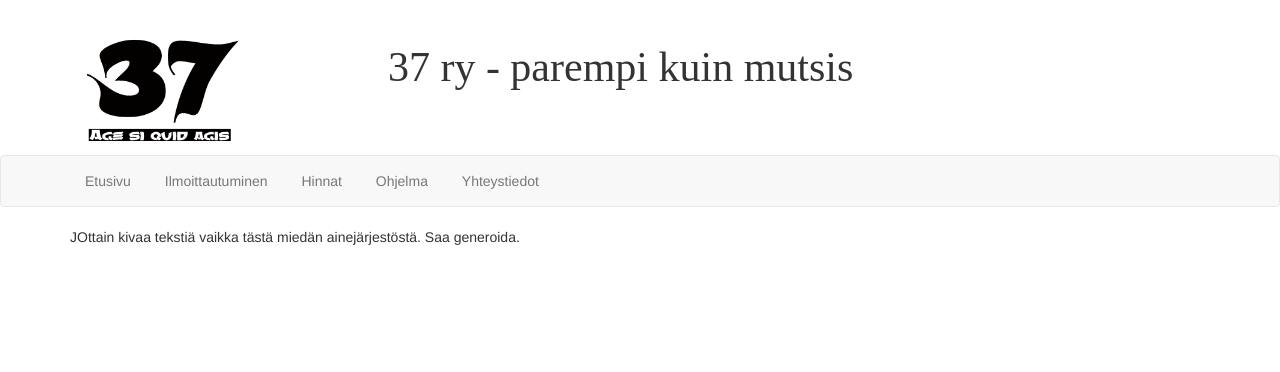
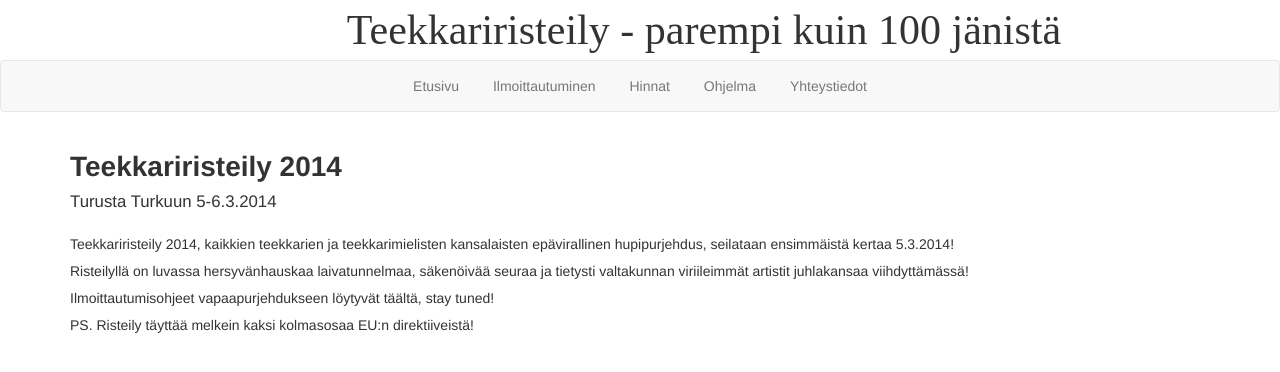
Before and after one commit to kolmeseiska/kolmeseiska.github.io, a Jekyll site: the page built from index.html, in a window 1280 px wide. Shown: the top 372 px of the page. Built offline with Jekyll 4.4.1, drawn with Linux system fonts in a browser that asks for light colours; nearby versions of some CDN libraries; some web fonts are replaced.

Commit message:
Replaced 37-specific stuff with risteily-specific stuff, modified styles and added some front page content

```diff
--- a/_includes/header.html
+++ b/_includes/header.html
@@ -2,19 +2,19 @@
 <html lang="en">
   <head>
     <meta charset="utf-8">
-    <title>37 ry</title>
-    <link rel="stylesheet" href="/css/style.css">
+    <title>{% if page.title %} {{ page.title }} -  {% endif %} Teekkariristeily</title>
     <link href="//maxcdn.bootstrapcdn.com/font-awesome/4.2.0/css/font-awesome.min.css" rel="stylesheet">
     <link rel="stylesheet" href="https://maxcdn.bootstrapcdn.com/bootstrap/3.3.1/css/bootstrap.min.css">
     <link rel="stylesheet" type="text/css" href="//fonts.googleapis.com/css?family=Droid+Sans" />
+    <link rel="stylesheet" href="/css/style.css">
   </head>
 
   <body>
     <div id="container">
       <header id="siteHeader">
       <div id="logo_block">
-        <a href="/"><img id="main_logo"src="/images/37_official.png" alt="37 ry"/></a>
-        <span id="slogan">37 ry - parempi kuin mutsis</span>
+        <!--        <a href="/"><img id="main_logo"src="/images/37_official.png" alt="37 ry"/></a> -->
+        <span id="slogan">Teekkariristeily - parempi kuin 100 jänistä</span>
       </div>
         <nav id="navTop" class="navbar navbar-default">
           {% include navigation.html %}
--- a/_includes/navigation.html
+++ b/_includes/navigation.html
@@ -1,10 +1,15 @@
 <div class="container">
     <ul class="nav navbar-nav centered">
       {% for nav in site.navigation %}
-
-      <li class= {% if nav.url == page.url %} centered active {% else %} centered {% endif %}>
-          <a href= {{ nav.url }}>{{ nav.title  }}</a>
-        </li>
+        {% if nav.url == page.url %}
+          <li class="active">
+            <a href= {{ nav.url }}>{{ nav.title  }}</a>
+            </li>
+        {% else %}
+          <li>
+            <a href= {{ nav.url }}>{{ nav.title  }}</a>
+          </li>
+        {% endif %}
       {% endfor %}
     </ul>
 </div>
--- a/css/style.css
+++ b/css/style.css
@@ -8,6 +8,27 @@ html {
   background-color: black;**/
 }
 
+h1 {
+  display: block;
+  margin: 20px auto;
+  font-size: 2em;
+  font-weight: bold;
+}
+h1 span {
+  font-size: 0.6em;
+  font-weight: normal;
+}
+p {
+  margin: 0.5em 0;
+  display: block;
+  width: 80%;
+}
+
+header {
+  display: block;
+  min-height: 20%;
+  text-align: center;
+}
 #main_logo {
   margin-left: 5%;
   margin-top: 2%;
@@ -27,5 +48,21 @@ html {
 .centered {
   float: none !important;
   margin: 0 auto !important;
+}
+
+nav ul {
+  width: 100%;
+  margin: auto;
+}
+
+nav li {
+  float: none !important;
+  margin: 0 auto;
   display: inline-block !important;
 }
+
+.todo {
+  font-weight: bold;
+  color: #840B0B;
+
+}
--- a/index.html
+++ b/index.html
@@ -1,6 +1,18 @@
 ---
 layout: default
-title: Foo
 ---
 
-JOttain kivaa tekstiä vaikka tästä miedän ainejärjestöstä. Saa generoida.
+<section>
+  <article>
+    <hgroup>
+      <h1>Teekkariristeily 2014 </br>
+        <span>Turusta Turkuun 5-6.3.2014 </span>
+      </h1>
+    </hgroup>
+
+    <p>Teekkariristeily 2014, kaikkien teekkarien ja teekkarimielisten kansalaisten epävirallinen hupipurjehdus, seilataan ensimmäistä kertaa 5.3.2014!</p>
+    <p>Risteilyllä on luvassa hersyvänhauskaa laivatunnelmaa, säkenöivää seuraa ja tietysti valtakunnan viriileimmät artistit juhlakansaa viihdyttämässä! </p>
+    <p> Ilmoittautumisohjeet vapaapurjehdukseen löytyvät täältä, stay tuned! </p>
+    <p> PS. Risteily täyttää melkein kaksi kolmasosaa EU:n direktiiveistä!</p>
+  </article>
+</section>
```
